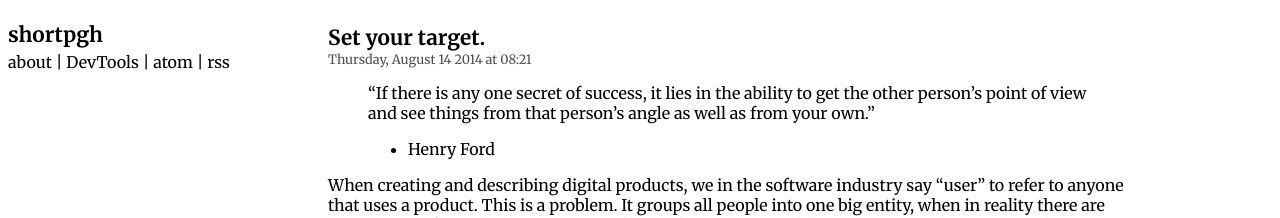
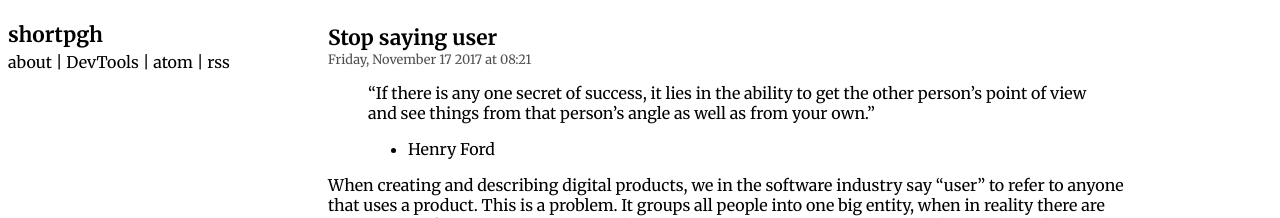
Before and after one commit to shortpgh/site, a Jekyll site: the page built from _posts/2017-11-17-stop-saying-user.md, in a window 1280 px wide. Shown: the top 218 px of the page. Built offline with Jekyll 4.4.1, drawn with Linux system fonts in a browser that asks for light colours; Markdown is read by kramdown in place of the engine named in the settings; some of the changed lines change nothing that is shown.

Commit message:
fixed the meta data.

```diff
--- a/_posts/2017-11-17-stop-saying-user.md
+++ b/_posts/2017-11-17-stop-saying-user.md
@@ -1,9 +1,9 @@
 ---
 layout: post
-title:  "Set your target."
-date:   2014-08-14 08:21:00
-blurb: have you ever tried to throw a ball at a target? I bet you missed.
-tags: productive-and-agile
+title:  "Stop saying user"
+date:   2017-11-17 08:21:00
+blurb: When creating and describing digital products, we use the term "user" too much and it's a problem. Substituting a more meaningful term helps with your internal communication, decision making, and empathy.
+tags: product development
 ---
 
 > “If there is any one secret of success, it lies in the ability to get the other person’s point of view and see things from that person’s angle as well as from your own.”
```
